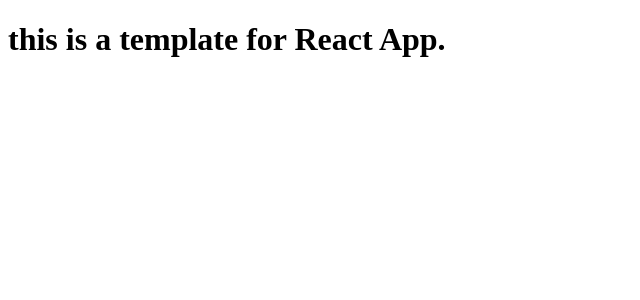
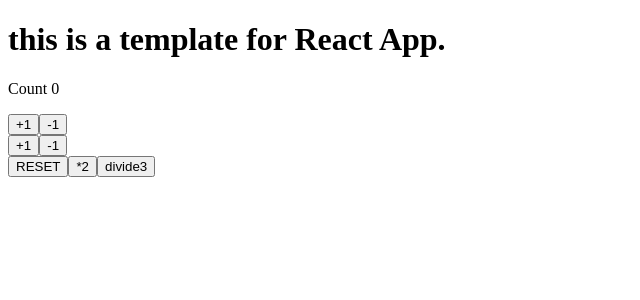
Before and after one commit to monkuma/react-hooks-101, a React (Create React App) app: page / in a window 1280 px wide. Shown: the top 300 px of the page, without its empty margins (0-640 px from the left). Built offline with nearby package versions, Linux system fonts and the light colour scheme.

Commit message:
my first React Hook with useState

```diff
--- a/src/App.js
+++ b/src/App.js
@@ -1,10 +1,50 @@
-import React from "react";
+import React, { useState } from "react";
 
 const App = () => {
+  const [count, setCount] = useState(0);
+
+  const increment = () => {
+    setCount(count + 1);
+  };
+  const decrement = () => setCount(count - 1);
+
+  const increment2 = () => setCount((prev) => prev + 1);
+  const decrement2 = () => setCount((prev) => prev - 1);
+
+  // const reset = () => setCount((prev) => prev - prev);
+  const reset = () => setCount(0);
+
+  const double = () => setCount((prev) => prev * 2);
+
+  const divide3 = () => {
+    setCount((prev) => {
+      const newPrev = prev;
+      if (newPrev % 3 === 0) {
+        return newPrev / 3;
+      } else {
+        return prev;
+      }
+    });
+  };
   return (
-    <div>
-      <h1>this is a template for React App.</h1>
-    </div>
+    <>
+      <div>
+        <h1>this is a template for React App.</h1>
+        <p>Count {count}</p>
+        <button onClick={increment}>+1</button>
+        <button onClick={decrement}>-1</button>
+      </div>
+      <div>
+        <button onClick={increment2}>+1</button>
+        <button onClick={decrement2}>-1</button>
+      </div>
+
+      <div>
+        <button onClick={reset}>RESET</button>
+        <button onClick={double}>*2</button>
+        <button onClick={divide3}>divide3</button>
+      </div>
+    </>
   );
 };
 
```
Also changed, not shown: 1 other file (tests, documents, lock files or other folders).
